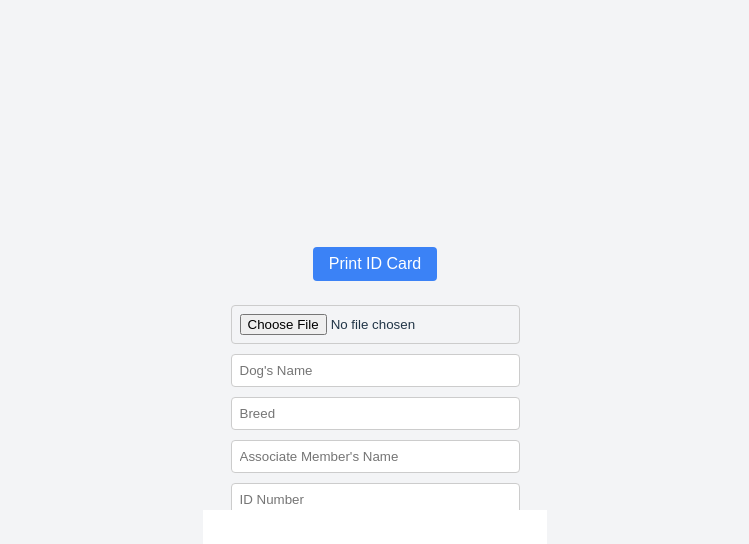
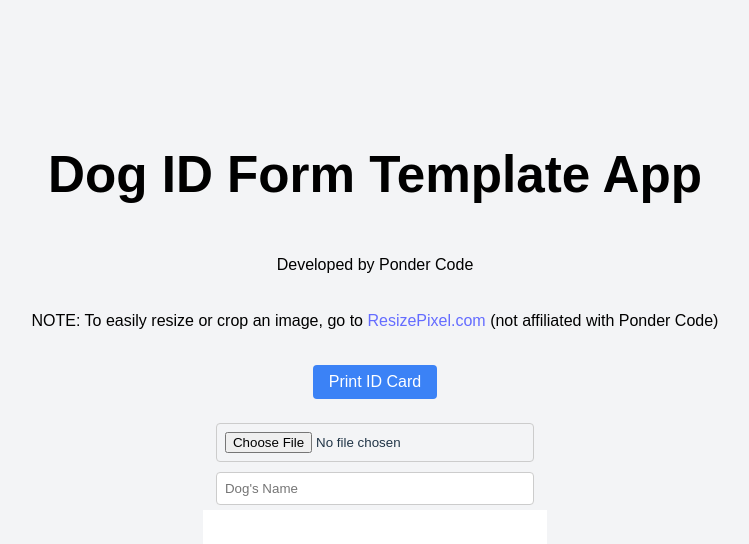
Before and after one commit to ak89mkii/dog-id-form-app, a React (Vite) app: page / in a window 1280 px wide. Shown: the top 544 px of the page, without its empty margins (265-1014 px from the left). Built offline with nearby package versions, Linux system fonts and the light colour scheme.

Commit message:
Your commit message

```diff
--- a/src/App.css
+++ b/src/App.css
@@ -6,6 +6,14 @@ body {
     align-items: center;
     min-height: 100vh;
     margin: 0;
+}
+
+h1 {
+    color: black;
+}
+
+p {
+    color: black;
 }
 
 .container {
@@ -117,6 +125,12 @@ body {
     .title {
         visibility: hidden;
     }
+    h1 {
+        visibility: hidden;
+    }
+    p {
+        visibility: hidden;
+    }
     .input-field {
         visibility: hidden;
     }
--- a/src/App.jsx
+++ b/src/App.jsx
@@ -25,6 +25,9 @@ const App = () => {
   return (
     <div className="container">
 
+      <h1>Dog ID Form Template App</h1>
+      <p>Developed by Ponder Code</p>
+      <p>NOTE: To easily resize or crop an image, go to <a href="https://www.resizepixel.com" target="_blank">ResizePixel.com</a> (not affiliated with Ponder Code)</p>
       <button onClick={handlePrint} className="print-button">Print ID Card</button>
       <br></br>
       <input type="file" accept="image/*" onChange={handleImageUpload} className="input-field" />
```
